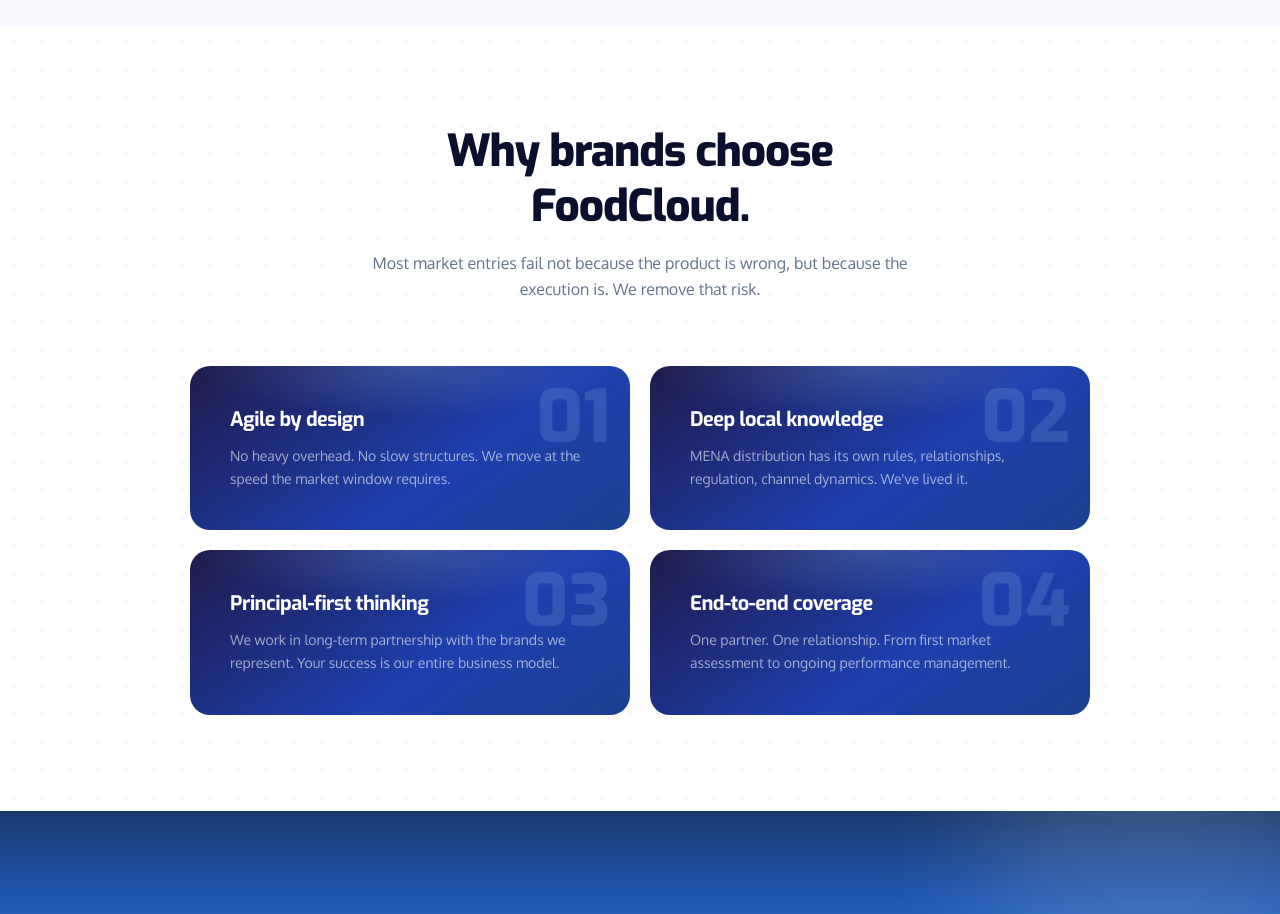
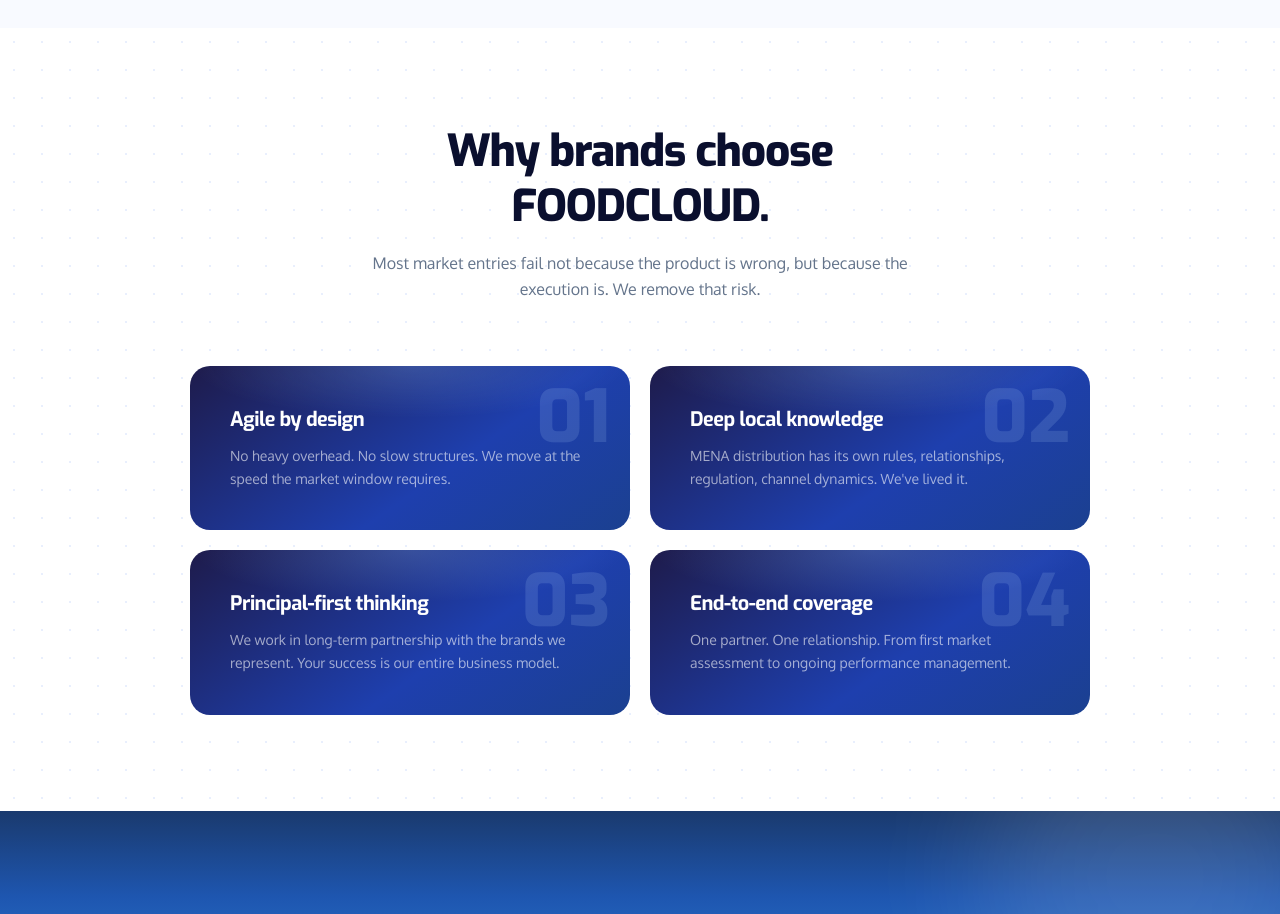
Before and after one commit to MosaabGaber/FOODCLOUD, a React (Vite) app: page / in a window 1280 px wide. Shown: the part 3320-4234 px from the top of the page. Built offline with nearby package versions, Linux system fonts and the light colour scheme.

Commit message:
add background images to service pages

```diff
--- a/src/components/WhyFoodCloud.tsx
+++ b/src/components/WhyFoodCloud.tsx
@@ -46,7 +46,7 @@
         <div className="text-center max-w-xl mx-auto mb-16">
           <ScrollReveal direction="up">
             <h2 className="font-display font-extrabold text-3xl sm:text-4xl md:text-[44px] text-deep-navy tracking-tight leading-tight">
-              Why brands choose FoodCloud.
+              Why brands choose FOODCLOUD.
             </h2>
           </ScrollReveal>
           <ScrollReveal direction="up" delay={150}>
```
